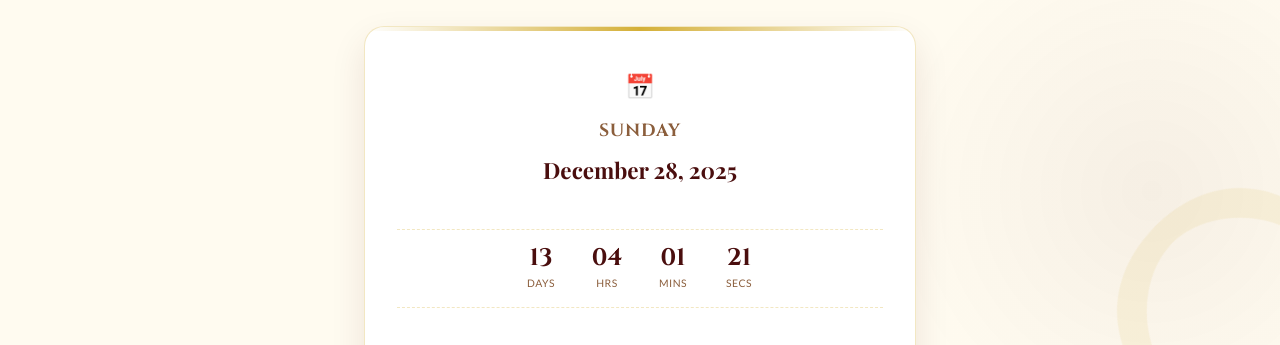
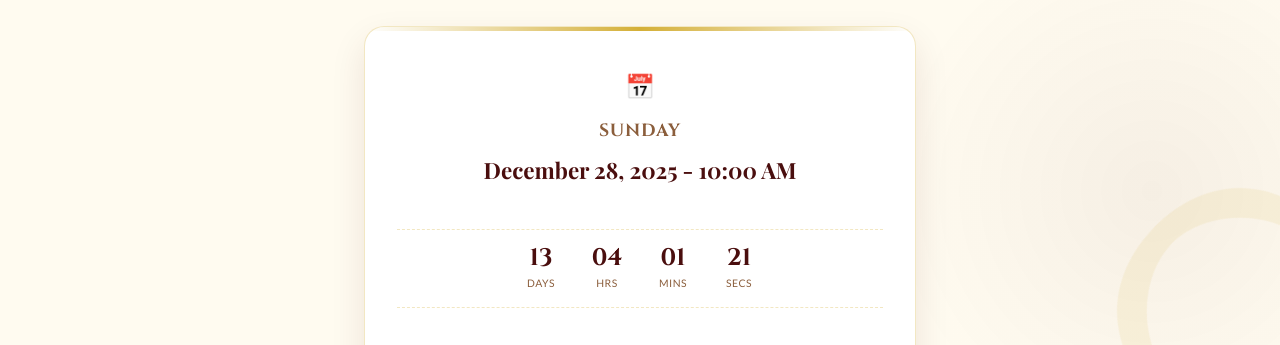
Before and after one commit to aditya-pathak/ShrijitJawla, a plain HTML site: page index.html in a window 1280 px wide. Shown: the part 449-794 px from the top of the page. Drawn offline with nearby package versions, Linux system fonts and the light colour scheme; a web font is replaced by a local one.

Commit message:
Added Time

```diff
--- a/index.html
+++ b/index.html
@@ -38,7 +38,7 @@
                 <div class="detail-item">
                     <span class="icon">📅</span>
                     <h3>Sunday</h3>
-                    <p class="date">December 28, 2025</p>
+                    <p class="date">December 28, 2025 - 10:00 AM</p>
                 </div>
 
                 <div class="countdown" id="countdown">
```
